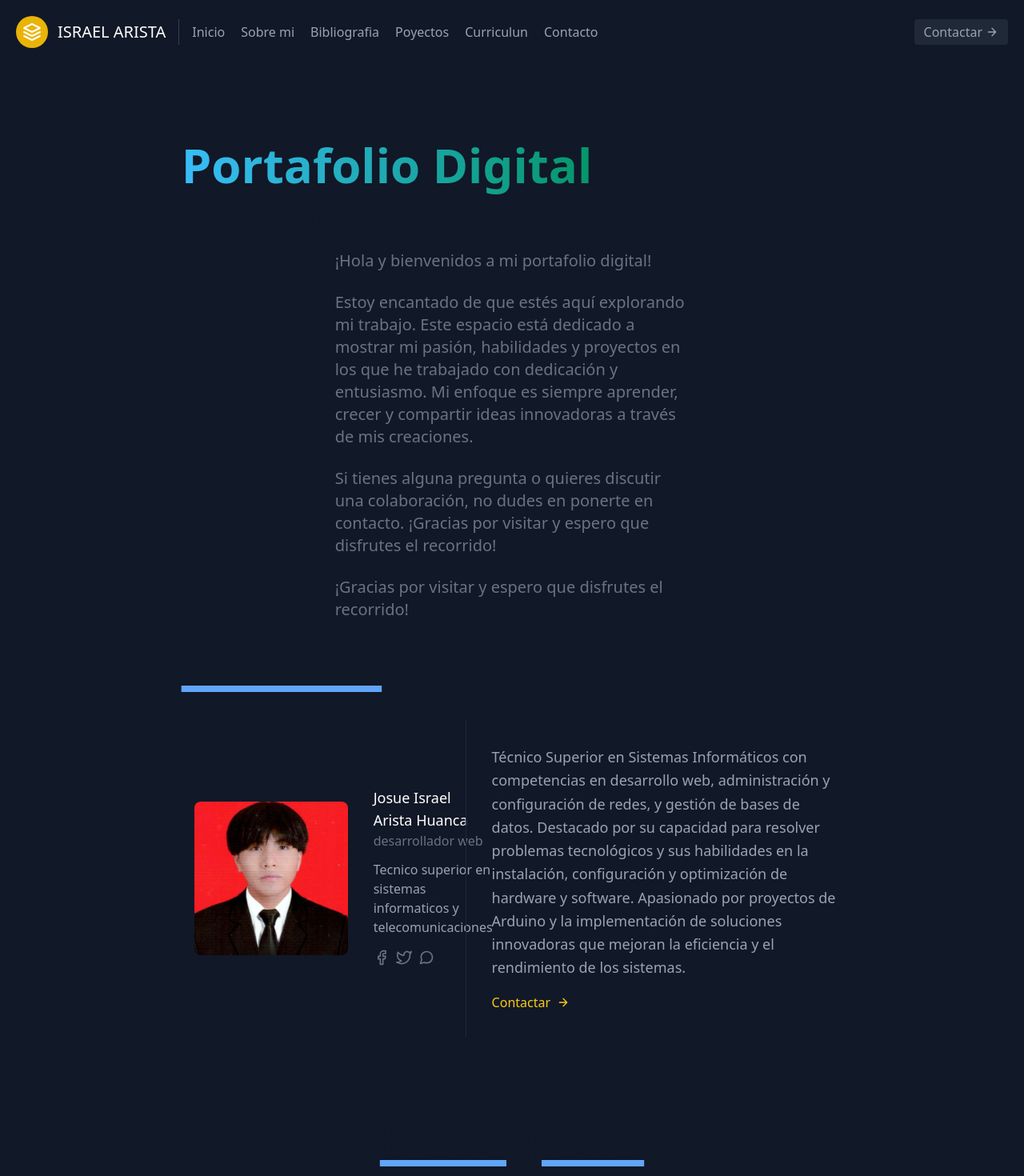
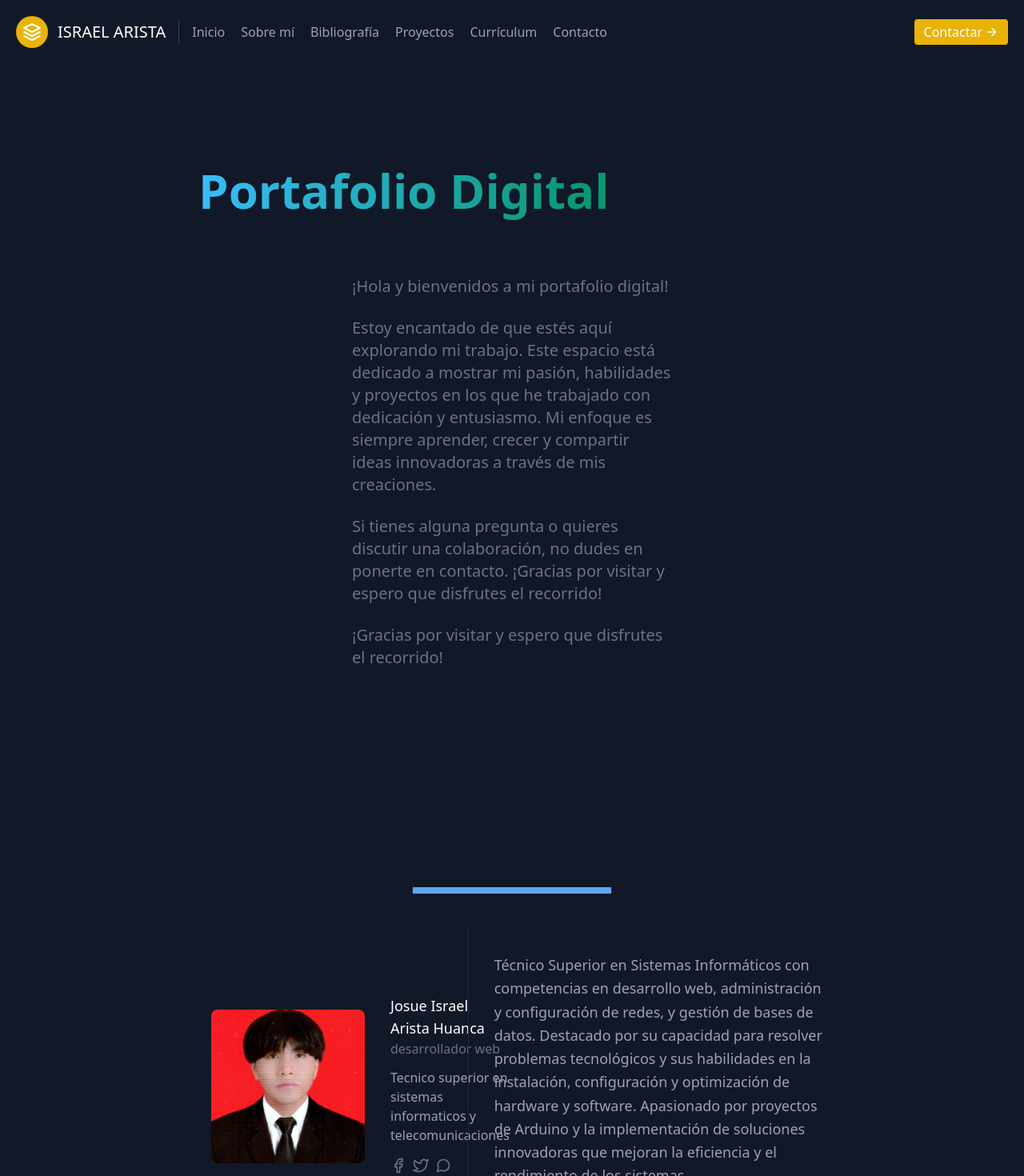
Before and after one commit to JosueUAB/portafolio_2024, an Angular app: page / in a window 1280 px wide. Shown: the top 1470 px of the page at 80% size. Built offline with nearby package versions, Linux system fonts and the light colour scheme.

Commit message:
revisaro y finalizado

```diff
--- a/src/app/app.component.html
+++ b/src/app/app.component.html
@@ -1,9 +1,33 @@
+<app-header></app-header>
 
-<app-header/>
-<app-home/>
-<app-bibliografia/>
-<app-habilidades/>
-<app-proyectos/>
-<app-curriculum/>
-<app-contactos/>
-<app-footer/>
+<div class="p-8">
+  <section id="inicio" class="fade-in">
+    <app-home></app-home>
+  </section>
+
+  <section id="sobre-mi" class="fade-in">
+    <app-sobre-mi></app-sobre-mi>
+  </section>
+
+  <section id="bibliografia" class="fade-in">
+    <app-bibliografia></app-bibliografia>
+  </section>
+
+  <section id="habilidades" class="fade-in">
+    <app-habilidades></app-habilidades>
+  </section>
+
+  <section id="proyectos" class="fade-in">
+    <app-proyectos></app-proyectos>
+  </section>
+
+  <section id="curriculum" class="fade-in">
+    <app-curriculum></app-curriculum>
+  </section>
+
+  <section id="contacto" class="fade-in">
+    <app-contactos></app-contactos>
+  </section>
+
+  <app-footer></app-footer>
+</div>
--- a/src/app/app.component.scss
+++ b/src/app/app.component.scss
@@ -0,0 +1,10 @@
+.fade-in {
+  opacity: 0;
+  transform: translateY(20px);
+  transition: opacity 0.8s ease-out, transform 0.8s ease-out;
+}
+
+.fade-in.active {
+  opacity: 1;
+  transform: translateY(0);
+}
--- a/src/app/pages/curriculum/curriculum.component.html
+++ b/src/app/pages/curriculum/curriculum.component.html
@@ -5,7 +5,8 @@
     </h1>
     <div class="lg:w-2/3 flex flex-col sm:flex-row sm:items-center items-start mx-auto">
       <h1 class="flex-grow sm:pr-16 text-2xl font-medium title-font text-white">Para ver el currículum presione en el siguiente botón.</h1>
-      <a href="#default-modal" class="flex-shrink-0 text-white bg-yellow-500 border-0 py-2 px-8 focus:outline-none hover:bg-yellow-600 rounded text-lg mt-10 sm:mt-0">Ver currículum</a>
+      <a href="#default-modal" class="flex-shrink-0 text-white bg-yellow-500 border-0 py-2 px-8 focus:outline-none hover:bg-yellow-600 rounded text-lg mt-10 sm:mt-0 animate-shake">Ver currículum</a>
+
     </div>
   </div>
 </section>
--- a/src/app/pages/curriculum/curriculum.component.scss
+++ b/src/app/pages/curriculum/curriculum.component.scss
@@ -0,0 +1,18 @@
+@keyframes shake {
+  0%, 100% {
+    transform: translateX(0);
+  }
+  25% {
+    transform: translateX(-5px);
+  }
+  50% {
+    transform: translateX(5px);
+  }
+  75% {
+    transform: translateX(-5px);
+  }
+}
+
+.animate-shake {
+  animation: shake 0.8s infinite;
+}
--- a/src/app/pages/habilidades/habilidades.component.scss
+++ b/src/app/pages/habilidades/habilidades.component.scss
@@ -0,0 +1,12 @@
+@keyframes progress {
+  0% {
+    width: 0;
+  }
+  100% {
+    width: var(--progress-width);
+  }
+}
+
+.animate-progress {
+  animation: progress 2s ease-in-out forwards;
+}
--- a/src/app/pages/header/header.component.html
+++ b/src/app/pages/header/header.component.html
@@ -7,19 +7,18 @@
       <span class="ml-3 text-xl">ISRAEL ARISTA</span>
     </a>
     <nav class="md:mr-auto md:ml-4 md:py-1 md:pl-4 md:border-l md:border-gray-700	flex flex-wrap items-center text-base justify-center">
-      <a class="mr-5 hover:text-white">Inicio</a>
-      <a class="mr-5 hover:text-white">Sobre mi</a>
-      <a class="mr-5 hover:text-white">Bibliografia</a>
-
-      <a class="mr-5 hover:text-white">Poyectos</a>
-      <a class="mr-5 hover:text-white">Curriculun</a>
-      <a class="mr-5 hover:text-white">Contacto</a>
-
+      <a href="#inicio" class="mr-5 hover:text-white">Inicio</a>
+      <a href="#sobre-mi" class="mr-5 hover:text-white">Sobre mí</a>
+      <a href="#bibliografia" class="mr-5 hover:text-white">Bibliografía</a>
+      <a href="#proyectos" class="mr-5 hover:text-white">Proyectos</a>
+      <a href="#curriculum" class="mr-5 hover:text-white">Currículum</a>
+      <a href="#contacto" class="mr-5 hover:text-white">Contacto</a>
     </nav>
-    <button class="inline-flex items-center bg-gray-800 border-0 py-1 px-3 focus:outline-none hover:bg-gray-700 rounded text-base mt-4 md:mt-0">Contactar
+    <a href="#contacto" class="inline-flex items-center bg-yellow-500 text-white border-0 py-1 px-3 focus:outline-none hover:bg-yellow-600 hover:text-gray-200 hover:shadow-lg hover:border-yellow-700 border-transparent rounded text-base mt-4 md:mt-0 transition duration-300 ease-in-out transform hover:scale-105">
+      Contactar
       <svg fill="none" stroke="currentColor" stroke-linecap="round" stroke-linejoin="round" stroke-width="2" class="w-4 h-4 ml-1" viewBox="0 0 24 24">
         <path d="M5 12h14M12 5l7 7-7 7"></path>
       </svg>
-    </button>
+    </a>
   </div>
 </header>
--- a/src/app/pages/home/home.component.html
+++ b/src/app/pages/home/home.component.html
@@ -29,46 +29,8 @@
 
 
 
-       <h1 class="mb-4 text-4xl font-extrabold leading-none tracking-tight text-gray-900 md:text-5xl lg:text-6xl dark:text-white"> <span class="underline underline-offset-3 decoration-8 decoration-blue-400 dark:decoration-blue-600">Sobre mi</span></h1>
 
-      <div class="flex flex-col sm:flex-row mt-10">
 
-        <div class="p-4 lg:w-1/2">
-          <div class="h-full flex sm:flex-row flex-col items-center sm:justify-start justify-center text-center sm:text-left">
-            <img alt="team" class="flex-shrink-0 rounded-lg w-48 h-48 object-cover object-center sm:mb-0 mb-4" src="assets/perfil.png">
-            <div class="flex-grow sm:pl-8">
-              <h2 class="title-font font-medium text-lg text-white">Josue Israel Arista Huanca</h2>
-              <h3 class="text-gray-500 mb-3">desarrollador web</h3>
-              <p class="mb-4">Tecnico superior en sistemas informaticos y telecomunicaciones</p>
-              <span class="inline-flex">
-                <a class="text-gray-500">
-                  <svg fill="none" stroke="currentColor" stroke-linecap="round" stroke-linejoin="round" stroke-width="2" class="w-5 h-5" viewBox="0 0 24 24">
-                    <path d="M18 2h-3a5 5 0 00-5 5v3H7v4h3v8h4v-8h3l1-4h-4V7a1 1 0 011-1h3z"></path>
-                  </svg>
-                </a>
-                <a class="ml-2 text-gray-500">
-                  <svg fill="none" stroke="currentColor" stroke-linecap="round" stroke-linejoin="round" stroke-width="2" class="w-5 h-5" viewBox="0 0 24 24">
-                    <path d="M23 3a10.9 10.9 0 01-3.14 1.53 4.48 4.48 0 00-7.86 3v1A10.66 10.66 0 013 4s-4 9 5 13a11.64 11.64 0 01-7 2c9 5 20 0 20-11.5a4.5 4.5 0 00-.08-.83A7.72 7.72 0 0023 3z"></path>
-                  </svg>
-                </a>
-                <a class="ml-2 text-gray-500">
-                  <svg fill="none" stroke="currentColor" stroke-linecap="round" stroke-linejoin="round" stroke-width="2" class="w-5 h-5" viewBox="0 0 24 24">
-                    <path d="M21 11.5a8.38 8.38 0 01-.9 3.8 8.5 8.5 0 01-7.6 4.7 8.38 8.38 0 01-3.8-.9L3 21l1.9-5.7a8.38 8.38 0 01-.9-3.8 8.5 8.5 0 014.7-7.6 8.38 8.38 0 013.8-.9h.5a8.48 8.48 0 018 8v.5z"></path>
-                  </svg>
-                </a>
-              </span>
-            </div>
-          </div>
-        </div>
-        <div class="sm:w-2/3 sm:pl-8 sm:py-8 sm:border-l border-gray-800 sm:border-t-0 border-t mt-4 pt-4 sm:mt-0 text-center sm:text-left">
-          <p class="leading-relaxed text-lg mb-4">Técnico Superior en Sistemas Informáticos con competencias en desarrollo web, administración y configuración de redes, y gestión de bases de datos. Destacado por su capacidad para resolver problemas tecnológicos y sus habilidades en la instalación, configuración y optimización de hardware y software. Apasionado por proyectos de Arduino y la implementación de soluciones innovadoras que mejoran la eficiencia y el rendimiento de los sistemas.</p>
-          <a class="text-yellow-400 inline-flex items-center">Contactar
-            <svg fill="none" stroke="currentColor" stroke-linecap="round" stroke-linejoin="round" stroke-width="2" class="w-4 h-4 ml-2" viewBox="0 0 24 24">
-              <path d="M5 12h14M12 5l7 7-7 7"></path>
-            </svg>
-          </a>
-        </div>
-      </div>
     </div>
   </div>
 </section>
--- a/src/app/pages/sobre-mi/sobre-mi.component.html
+++ b/src/app/pages/sobre-mi/sobre-mi.component.html
@@ -1 +1,52 @@
-<p>sobre-mi works!</p>
+<section class="text-gray-400 bg-gray-900 body-font">
+  <div class="container px-5 py-24 mx-auto flex flex-col">
+    <div class="lg:w-4/6 mx-auto">
+
+
+
+
+
+      <h1 class="mb-12 text-4xl font-extrabold leading-none tracking-tight text-center text-gray-900 md:text-5xl lg:text-6xl dark:text-white">
+        <span class="underline underline-offset-3 decoration-8 decoration-blue-400 dark:decoration-blue-600">Sobre Mi</span>
+      </h1>
+      <div class="flex flex-col sm:flex-row mt-10">
+
+        <div class="p-4 lg:w-1/2">
+          <div class="h-full flex sm:flex-row flex-col items-center sm:justify-start justify-center text-center sm:text-left">
+            <img alt="team" class="flex-shrink-0 rounded-lg w-48 h-48 object-cover object-center sm:mb-0 mb-4" src="assets/perfil.png">
+            <div class="flex-grow sm:pl-8">
+              <h2 class="title-font font-medium text-lg text-white">Josue Israel Arista Huanca</h2>
+              <h3 class="text-gray-500 mb-3">desarrollador web</h3>
+              <p class="mb-4">Tecnico superior en sistemas informaticos y telecomunicaciones</p>
+              <span class="inline-flex">
+                <a class="text-gray-500">
+                  <svg fill="none" stroke="currentColor" stroke-linecap="round" stroke-linejoin="round" stroke-width="2" class="w-5 h-5" viewBox="0 0 24 24">
+                    <path d="M18 2h-3a5 5 0 00-5 5v3H7v4h3v8h4v-8h3l1-4h-4V7a1 1 0 011-1h3z"></path>
+                  </svg>
+                </a>
+                <a class="ml-2 text-gray-500">
+                  <svg fill="none" stroke="currentColor" stroke-linecap="round" stroke-linejoin="round" stroke-width="2" class="w-5 h-5" viewBox="0 0 24 24">
+                    <path d="M23 3a10.9 10.9 0 01-3.14 1.53 4.48 4.48 0 00-7.86 3v1A10.66 10.66 0 013 4s-4 9 5 13a11.64 11.64 0 01-7 2c9 5 20 0 20-11.5a4.5 4.5 0 00-.08-.83A7.72 7.72 0 0023 3z"></path>
+                  </svg>
+                </a>
+                <a class="ml-2 text-gray-500">
+                  <svg fill="none" stroke="currentColor" stroke-linecap="round" stroke-linejoin="round" stroke-width="2" class="w-5 h-5" viewBox="0 0 24 24">
+                    <path d="M21 11.5a8.38 8.38 0 01-.9 3.8 8.5 8.5 0 01-7.6 4.7 8.38 8.38 0 01-3.8-.9L3 21l1.9-5.7a8.38 8.38 0 01-.9-3.8 8.5 8.5 0 014.7-7.6 8.38 8.38 0 013.8-.9h.5a8.48 8.48 0 018 8v.5z"></path>
+                  </svg>
+                </a>
+              </span>
+            </div>
+          </div>
+        </div>
+        <div class="sm:w-2/3 sm:pl-8 sm:py-8 sm:border-l border-gray-800 sm:border-t-0 border-t mt-4 pt-4 sm:mt-0 text-center sm:text-left">
+          <p class="leading-relaxed text-lg mb-4">Técnico Superior en Sistemas Informáticos con competencias en desarrollo web, administración y configuración de redes, y gestión de bases de datos. Destacado por su capacidad para resolver problemas tecnológicos y sus habilidades en la instalación, configuración y optimización de hardware y software. Apasionado por proyectos de Arduino y la implementación de soluciones innovadoras que mejoran la eficiencia y el rendimiento de los sistemas.</p>
+          <a class="text-yellow-400 inline-flex items-center">Contactar
+            <svg fill="none" stroke="currentColor" stroke-linecap="round" stroke-linejoin="round" stroke-width="2" class="w-4 h-4 ml-2" viewBox="0 0 24 24">
+              <path d="M5 12h14M12 5l7 7-7 7"></path>
+            </svg>
+          </a>
+        </div>
+      </div>
+    </div>
+  </div>
+</section>
```
Also changed, not shown: src/app/app.component.ts (+25 -2 lines), src/app/pages/contactos/contactos.component.html (+10 -5 lines), src/app/pages/habilidades/habilidades.component.html (+16 -11 lines).
